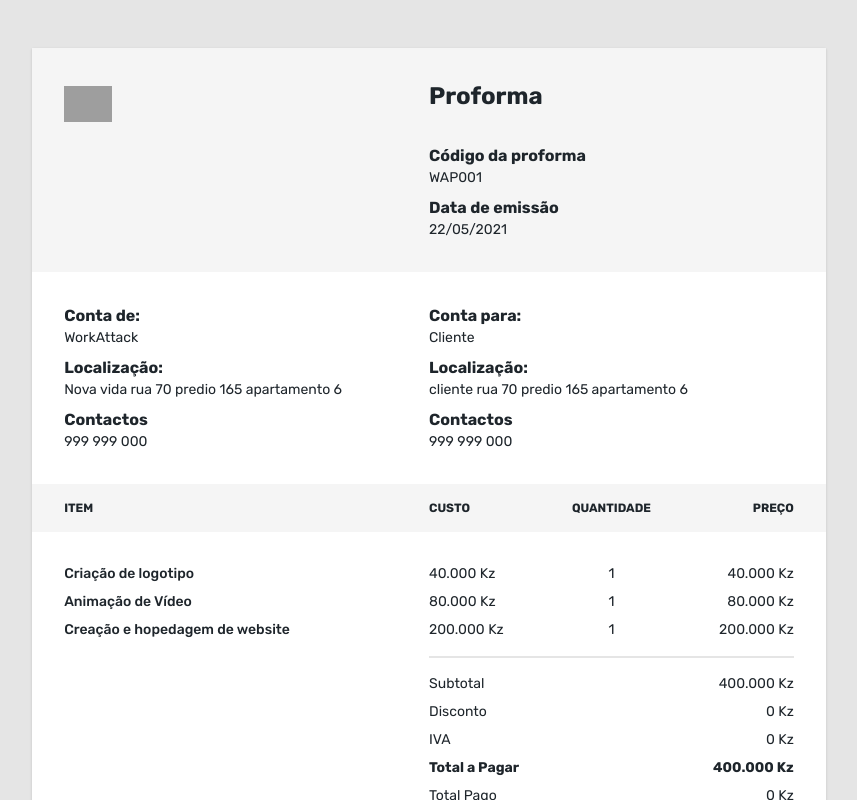
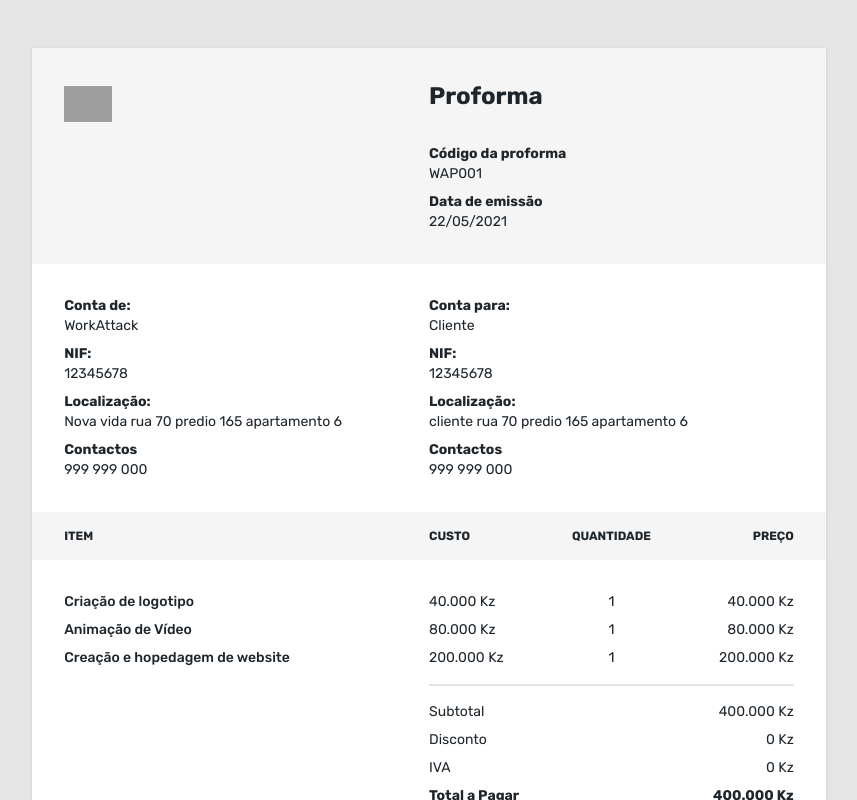
Before and after one commit to WorkAttackDev/web-container-invoice, a Next.js app: page /invoice in a window 1280 px wide. Shown: the top 800 px of the page, without its empty margins (211-1068 px from the left). Built offline with nearby package versions, Linux system fonts and the light colour scheme; grey boxes are pictures that could not be loaded.

Commit message:
4 files modified

```diff
--- a/components/invoice/InvoiceHeader.tsx
+++ b/components/invoice/InvoiceHeader.tsx
@@ -16,9 +16,9 @@ return (
       <h1 className="font-bold text-2xl mb-8">Proforma</h1>
       {
         headerData.map(({title, text}) => (
-        <span key={title} className=" flex flex-col mb-2 last:mb-0">
+        <span key={title} className=" flex flex-col mb-2 text-sm last:mb-0">
           <strong>{title}</strong>
-          <p className="text-sm">{text}</p>
+          <p className="">{text}</p>
         </span>
         ))
       }
--- a/components/invoice/InvoiceUserInfo.tsx
+++ b/components/invoice/InvoiceUserInfo.tsx
@@ -1,8 +1,8 @@
 type Props = {};
 
 const usersInfo = [
-  {adress: "Nova vida rua 70 predio 165 apartamento 6", contact: "999 999 000", name: "WorkAttack", order: "de"},
-  {adress: "cliente rua 70 predio 165 apartamento 6", contact: "999 999 000", name: "Cliente", order: "para"},
+  {adress: "Nova vida rua 70 predio 165 apartamento 6", contact: "999 999 000", name: "WorkAttack",nif: "12345678", order: "de"},
+  {adress: "cliente rua 70 predio 165 apartamento 6", contact: "999 999 000", name: "Cliente", nif: "12345678", order: "para"},
 ]
 
 const InvoiceUserInfo: React.FC<Props> = () => {
@@ -11,20 +11,25 @@ return (
   <section className="p-8 flex">
     {
       usersInfo.map(_ui => (
-        <div key={_ui.order} className="flex-1">
+        <div key={_ui.order} className="flex-1 text-sm">
           <span className="mb-2 flex flex-col">
               <strong>Conta {_ui.order}:</strong>
-              <p className="w-4/5 text-sm">{_ui.name}</p>
+              <p className="w-4/5 ">{_ui.name}</p>
+          </span>
+
+          <span className="mb-2 flex flex-col">
+              <strong>NIF:</strong>
+              <p className="w-4/5">{_ui.nif}</p>
           </span>
 
           <span className="mb-2 flex flex-col">
               <strong>Localização:</strong>
-              <p className="w-4/5 text-sm">{_ui.adress}</p>
+              <p className="w-4/5">{_ui.adress}</p>
           </span>
 
           <span className="flex flex-col">
               <strong>Contactos</strong>
-              <p className="w-4/5 text-sm">{_ui.contact}</p>
+              <p className="w-4/5">{_ui.contact}</p>
           </span>
         </div>
       ))
--- a/pages/invoice.tsx
+++ b/pages/invoice.tsx
@@ -10,8 +10,8 @@ type Props = {};
 const InvoicePage:React.FC<Props> = () => {
 
 return (
-<main className="min-h-screen flex justify-center items-center bg-gray-200 p-12">
-      <div className="w-[210mm] h-[297mm]  bg-white shadow">
+<main className="min-h-screen flex justify-center items-center bg-gray-200 p-12 print:p-0">
+      <div className="w-[210mm] h-[297mm]  bg-white shadow print:shadow-none">
         <InvoiceHeader />
         <InvoiceUserInfo />
         <InvoiceItems />
--- a/styles/globals.css
+++ b/styles/globals.css
@@ -19,7 +19,9 @@
     body {
       width: 210mm !important;
       height: 297mm !important;
-      @apply !m-0 !p-0 !bg-white;
+      margin: 0 !important;
+      padding: 0 !important;
+      background-color: white;
     }
   }
 }
```
